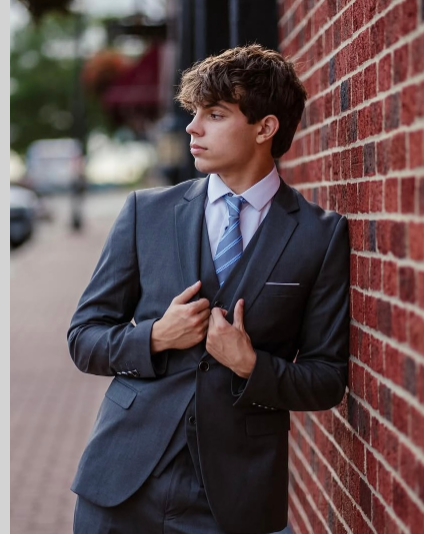
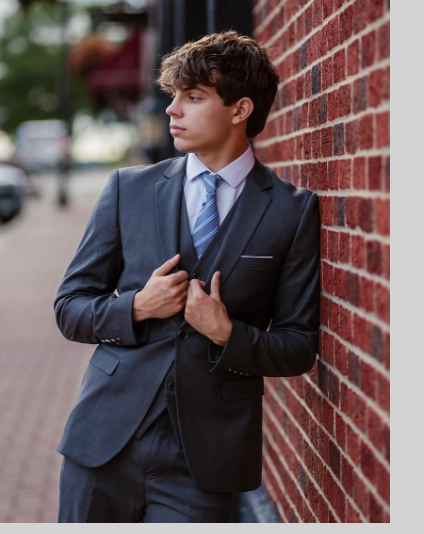
Before and after one commit to LoganAnglin/PersonalPortfolio, a plain HTML site: page index.html in a window 390 px wide. Shown: the part 73-607 px from the top of the page, 424 px wide, since content can reach past the window. Drawn offline with Linux system fonts and the light colour scheme.

Commit message:
Ver 1.00.01
Fixes error in css which makes the mobile version seem odd.

```diff
--- a/style.css
+++ b/style.css
@@ -136,4 +136,12 @@ body {
         text-align: center;
         margin: 10px 0;
     }
+
+    .home-image {
+    float: none;
+    width: 100%;
+    height: auto;
+    margin: auto;
+    background-color: lightgray;
+    }
 }
```
